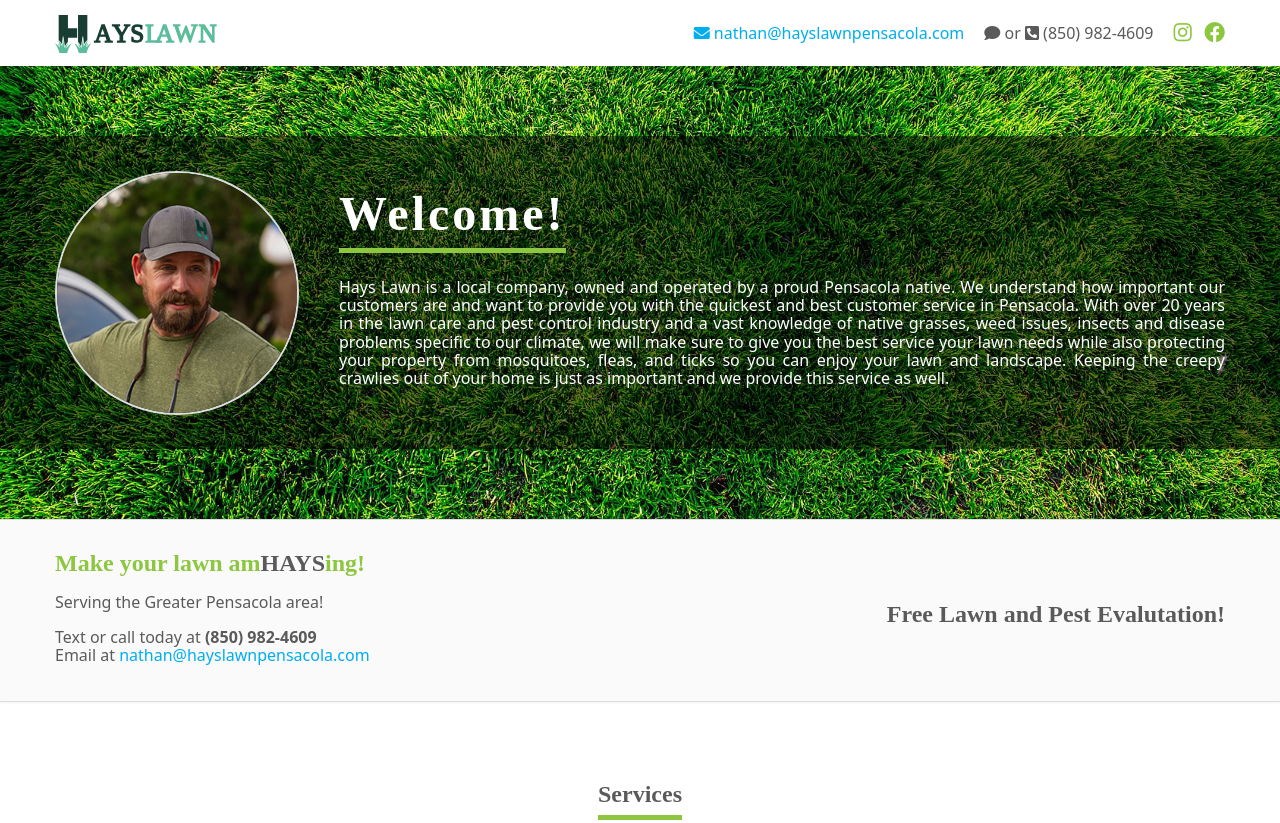
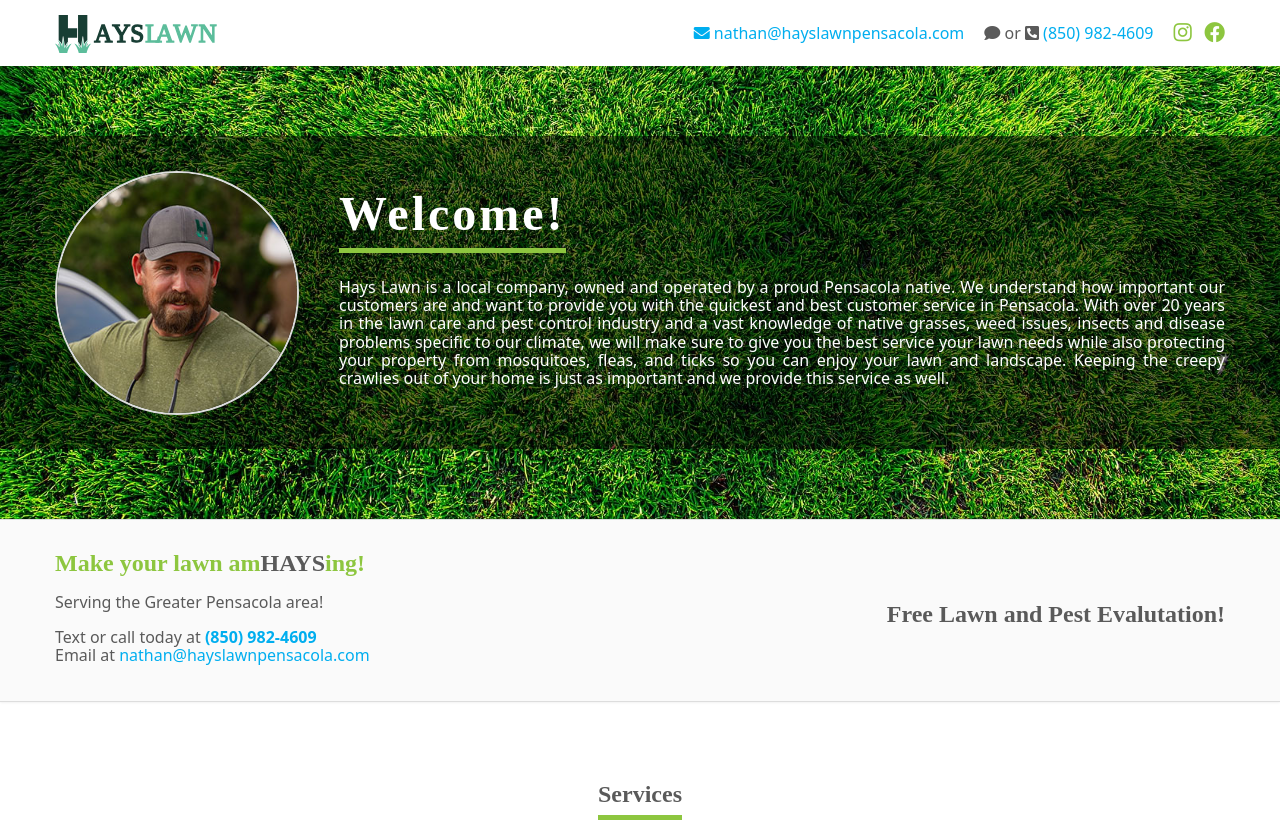
Before and after one commit to ALittleBitFuller/HaysLawn, a website built with webpack: page src/index.html in a window 1280 px wide. Shown: the top 823 px of the page. Built offline with nearby package versions, Linux system fonts and the light colour scheme.

Commit message:
adding clickable phone number

```diff
--- a/src/assets/css/style.css
+++ b/src/assets/css/style.css
@@ -33,6 +33,10 @@ a:hover,
 a:focus {
   color: #19bfff;
   text-decoration: none;
+}
+
+.bold {
+    font-weight: bold;
 }
 
 .green {
--- a/src/index.html
+++ b/src/index.html
@@ -76,7 +76,7 @@
                             nathan@hayslawnpensacola.com</a>
                     </div>
                     <div class="phone">
-                        <i class="fas fa-comment"></i> or <i class="fas fa-phone-square-alt"></i> (850) 982-4609
+                        <i class="fas fa-comment"></i> or <i class="fas fa-phone-square-alt"></i> <a href="tel:+018509824609">(850) 982-4609</a>
                     </div>
                     <div class="social-media">
                         <a href="https://www.instagram.com/hayslawncare" data-toggle="tooltip"
@@ -139,7 +139,7 @@
                         Serving the Greater Pensacola area!
                     </p>
                     <p>Text or call today at
-                        <b>(850) 982-4609</b>
+                        <a href="tel:+018509824609" class="bold">(850) 982-4609</a>
                         <br>Email at
                         <a href="mailto:nathan@hayslawnpensacola.com">nathan@hayslawnpensacola.com</a>
                     </p>
@@ -283,7 +283,7 @@
                     <ul class="contact-details">
                         <li>
                             <i class="contact-us-icon fas fa-phone-square-alt"></i>
-                            <p><strong>Text or Call:</strong><br>(850) 982-4609</p>
+                            <p><strong>Text or Call:</strong><br><a href="tel:+018509824609">(850) 982-4609</a></p>
                         </li>
                         <li>
                             <i class="contact-us-icon fas fa-envelope"></i>
```
